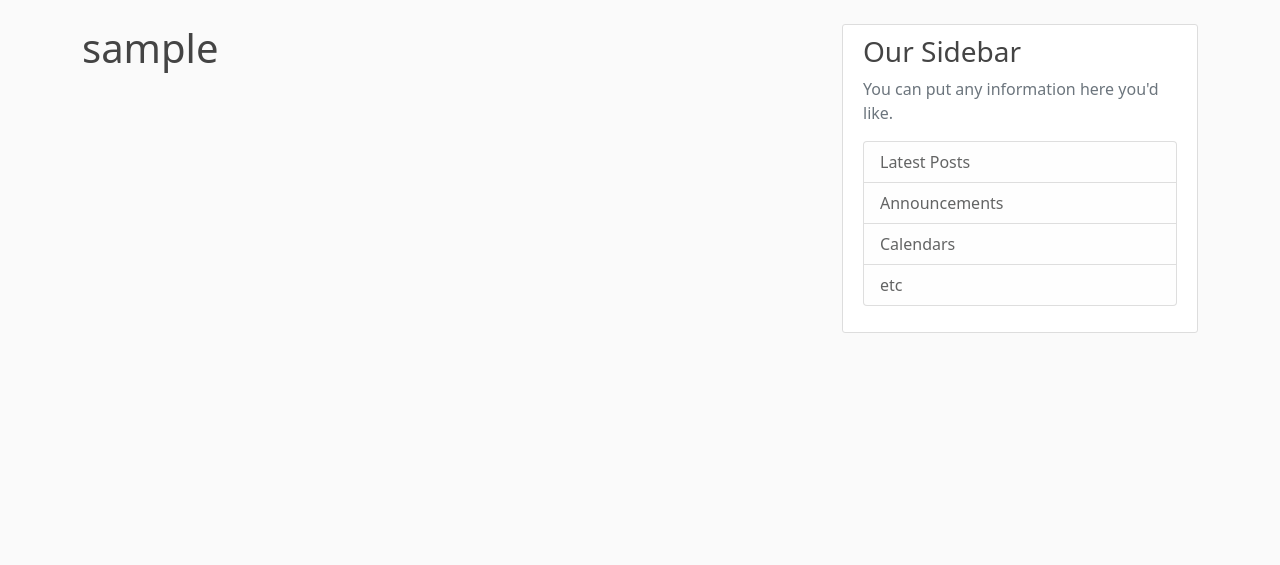
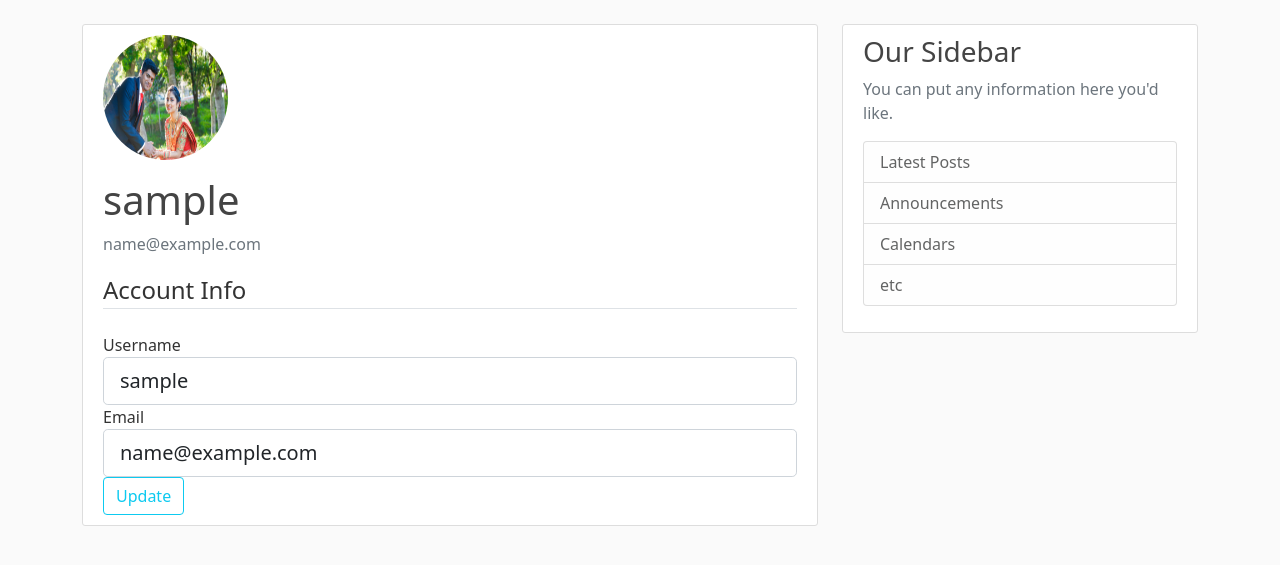
Before and after one commit to vandhanapasu/flask_blog, a Flask app: page /account in a window 1280 px wide. Shown: the part 56-621 px from the top of the page. Run offline with Flask 2, Linux system fonts and the light colour scheme; the visitor is signed in with stand-in values (Sample User, id 1); data comes from the database, SQL or seed files in the repository; some libraries are stand-ins or nearby versions.

Commit message:
update username and email working

```diff
--- a/Flask_blog/forms.py
+++ b/Flask_blog/forms.py
@@ -1,4 +1,5 @@
 from flask_wtf import FlaskForm
+from flask_login import current_user
 from wtforms import StringField, PasswordField, SubmitField, BooleanField
 from wtforms.validators import DataRequired, Length, Email, EqualTo, ValidationError
 from Flask_blog.models import User
@@ -16,7 +17,7 @@ class RegistrationForm(FlaskForm):
             raise ValidationError('That username is taken. Please choose different one')
 
     def validate_email(self, email):
-        user = User.query.filter_by(username=email.data).first()
+        user = User.query.filter_by(email=email.data).first()
         if user:
             raise ValidationError('That email is taken. Please choose different one')
 
@@ -26,3 +27,21 @@ class LoginForm(FlaskForm):
     password = StringField('Password', validators=[DataRequired()])
     remember = BooleanField('Remember me')
     submit = SubmitField('Login')
+
+
+class UpdateAccountForm(FlaskForm):
+    username = StringField('Username', validators=[DataRequired(), Length(min=2, max=20)])
+    email = StringField('Email', validators=[DataRequired(), Email()])
+    submit = SubmitField('Update')
+
+    def validate_username(self, username):
+        if username.data != current_user.username:
+            user = User.query.filter_by(username=username.data).first()
+            if user:
+                raise ValidationError('That username is taken. Please choose different one')
+
+    def validate_email(self, email):
+        if email.data != current_user.email:
+            user = User.query.filter_by(email=email.data).first()
+            if user:
+                raise ValidationError('That email is taken. Please choose different one')
--- a/Flask_blog/routes.py
+++ b/Flask_blog/routes.py
@@ -1,6 +1,6 @@
 from flask import render_template, url_for, flash, redirect, request
 from Flask_blog import app, db, bcrypt
-from Flask_blog.forms import RegistrationForm, LoginForm
+from Flask_blog.forms import RegistrationForm, LoginForm, UpdateAccountForm
 from Flask_blog.models import User, Post
 from flask_login import login_user, current_user, logout_user, login_required
 
@@ -68,7 +68,24 @@ def logout():
     return redirect(url_for('home'))
 
 
-@app.route("/account")
+@app.route("/account", methods=['GET', 'POST'])
 @login_required
 def account():
-    return render_template('account.html', title='Account')
+    form = UpdateAccountForm()
+    if form.validate_on_submit():
+        current_user.username = form.username.data
+        current_user.email = form.email.data
+        db.session.commit()
+        flash('Your account has been updated', 'success')
+        return redirect(url_for('account'))
+    elif request.method == 'GET':
+        form.username.data = current_user.username
+        form.email.data = current_user.email
+    """
+    the above redirect is returned to avoid post_get redirect pattern. If it is not redirected,
+    it go the render_template below even after you submit which is post.
+    The below render template will be a get. So there is a post get redirect pattern.
+    eg.
+    """
+    image_file = url_for('static', filename='profile_pics/' + current_user.image_file)
+    return render_template('account.html', title='Account', image_file=image_file, form=form)
--- a/Flask_blog/templates/account.html
+++ b/Flask_blog/templates/account.html
@@ -1,4 +1,50 @@
 {% extends "layout.html" %}
 {% block content %}
-	<h1> {{ current_user.username }} </h1>
+	<div class="content-section">
+ 		 <div class="media">
+   			 <img class="rounded-circle account-img" src="{{ image_file }}">
+    			<div class="media-body">
+     				 <h2 class="account-heading">{{ current_user.username }}</h2>
+					<p class="text-secondary"> {{ current_user.email }} </p>
+   				 </div>
+		 </div>
+
+        <form method="POST" action="">
+            {{ form.hidden_tag() }}
+            <fieldset class="form-group">
+                <legend class="border-bottom mb-4"> Account Info </legend>
+                <div class="form-group">
+                    {{ form.username.label(class="form-control-label") }}
+
+                    {% if form.username.errors %}
+                        {{ form.username(class="form-control form-control-lg is-invalid") }}
+                        <div class="invalid-feedback">
+                            {% for error in form.username.errors %}
+                            <span> {{ error }}</span>
+                            {% endfor %}
+                        </div>
+                    {% else %}
+                        {{ form.username(class="form-control form-control-lg") }}
+                    {% endif %}
+                </div>
+                <div class="form-group">
+                    {{ form.email.label(class="form-control-label") }}
+                    {% if form.email.errors %}
+                        {{ form.email(class="form-control form-control-lg is-invalid") }}
+                        <div class="invalid-feedback">
+                            {% for error in form.email.errors %}
+                            <span> {{ error }}</span>
+                            {% endfor %}
+                        </div>
+                    {% else %}
+                        {{ form.email(class="form-control form-control-lg") }}
+                    {% endif %}
+                </div>
+
+            </fieldset>
+            <div class="form-group">
+                {{ form.submit(class="btn btn-outline-info") }}
+            </div>
+        </form>
+	</div>
 {% endblock content %}
```
Also changed, not shown: Flask_blog/static/profile_pics/default.jpg (added), 2 other files.
